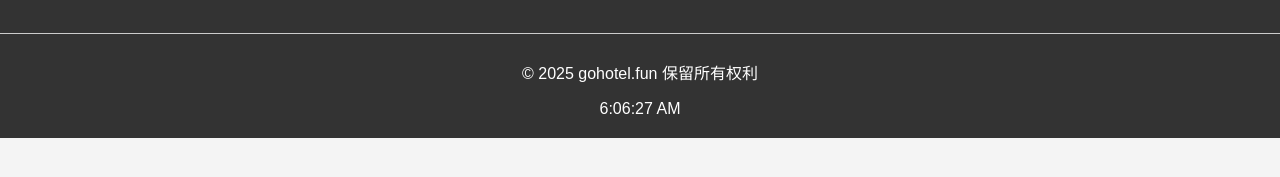
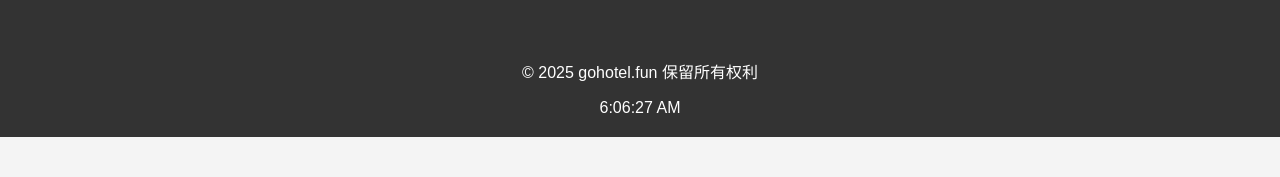
Before and after one commit to kennychenchen/gohotelfun, a plain HTML site: page index.html in a window 1280 px wide. Shown: the part 523-700 px from the top of the page. Drawn offline with Linux system fonts and the light colour scheme; files whose address does not match are found by name.

Commit message:
Update style.css

```diff
--- a/css/style.css
+++ b/css/style.css
@@ -115,5 +115,5 @@ footer {
 .footer-bottom {
     text-align: center;
     padding: 10px;
-    border-top: 1px solid #ccc;
+    border-top: 1px solid #007BFFc;
 }
```
